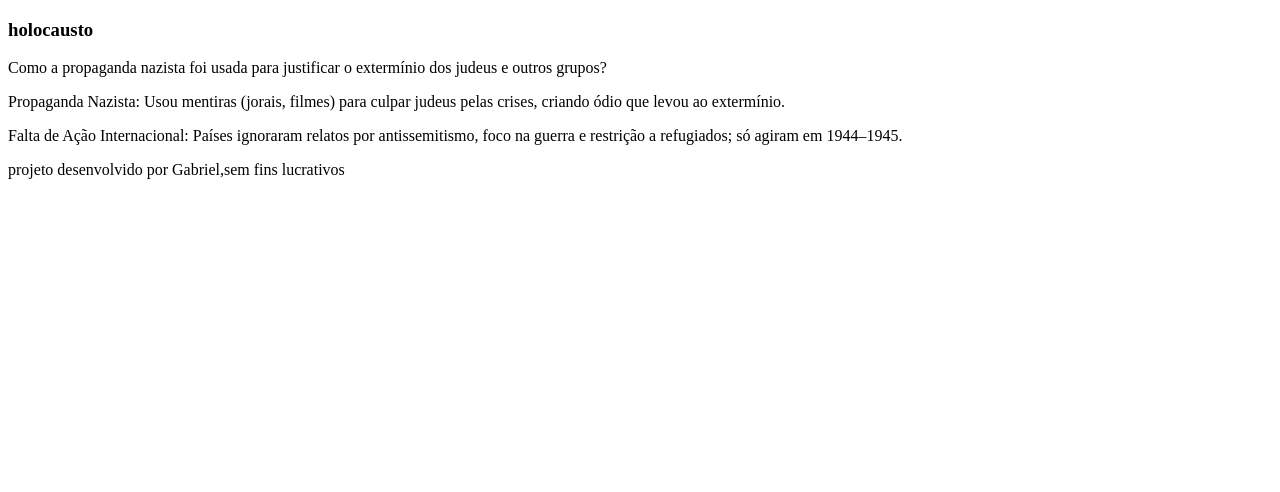
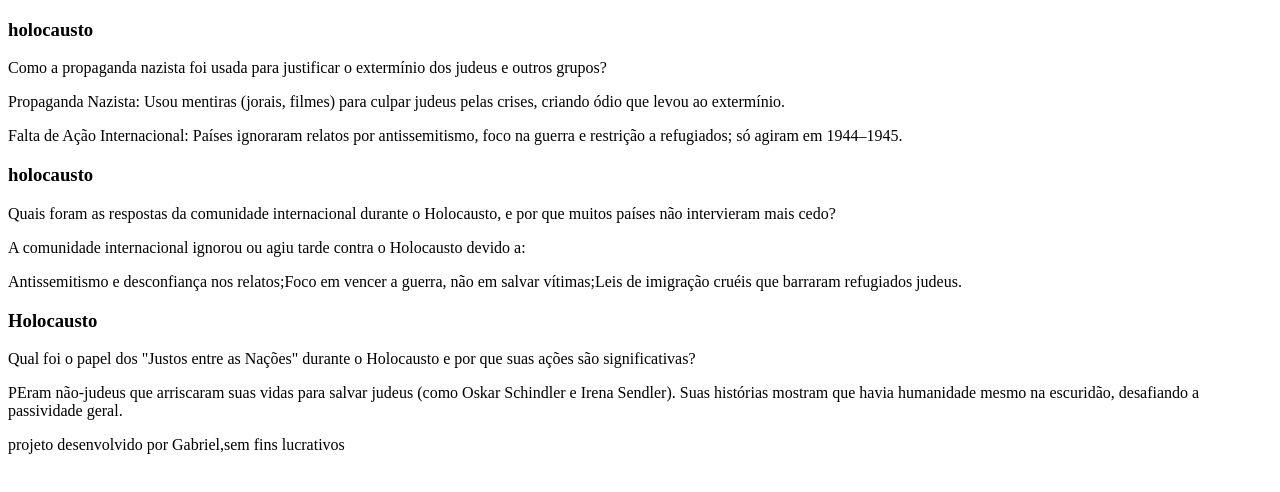
Before and after one commit to gabrieldacomputaria/biologia, a plain HTML site: page index.html in a window 1280 px wide. Drawn offline with Linux system fonts and the light colour scheme.

Commit message:
Add files via upload

```diff
--- a/index.html
+++ b/index.html
@@ -17,7 +17,21 @@
             <div class="cartao__conteudo__resposta">
                <p>Propaganda Nazista: Usou mentiras (jorais, filmes) para culpar judeus pelas crises, criando ódio que levou ao extermínio.</p>
                 <p>Falta de Ação Internacional: Países ignoraram relatos por antissemitismo, foco na guerra e restrição a refugiados; só agiram em 1944–1945.</p>
-
+            </div>
+            <h3>holocausto</h3>
+            <div class="cartao__conteudo__pergunta">
+                Quais foram as respostas da comunidade internacional durante o Holocausto, e por que muitos países não intervieram mais cedo?
+            </div>
+            <div class="cartao__conteudo__resposta">
+               <p>A comunidade internacional ignorou ou agiu tarde contra o Holocausto devido a:</p>
+                <p>Antissemitismo e desconfiança nos relatos;Foco em vencer a guerra, não em salvar vítimas;Leis de imigração cruéis que barraram refugiados judeus.</p>
+            </div>
+            <h3>Holocausto</h3>
+            <div class="cartao__conteudo__pergunta">
+                Qual foi o papel dos "Justos entre as Nações" durante o Holocausto e por que suas ações são significativas?
+            </div>
+            <div class="cartao__conteudo__resposta">
+               <p>PEram não-judeus que arriscaram suas vidas para salvar judeus (como Oskar Schindler e Irena Sendler). Suas histórias mostram que havia humanidade mesmo na escuridão, desafiando a passividade geral.</p>
 
             </div>
         </div>
--- /dev/null
+++ b/style.css
@@ -0,0 +1,12 @@
+body{
+background-color: black;
+font-family: 'Lucida Sans', 'Lucida Sans Regular', 'Lucida Grande', 'Lucida Sans Unicode', Geneva, Verdana, sans-serif;
+}
+
+#container{
+    display: flex;
+}
+
+.cartao{
+    margin: 1rem 1rem;
+}
```
